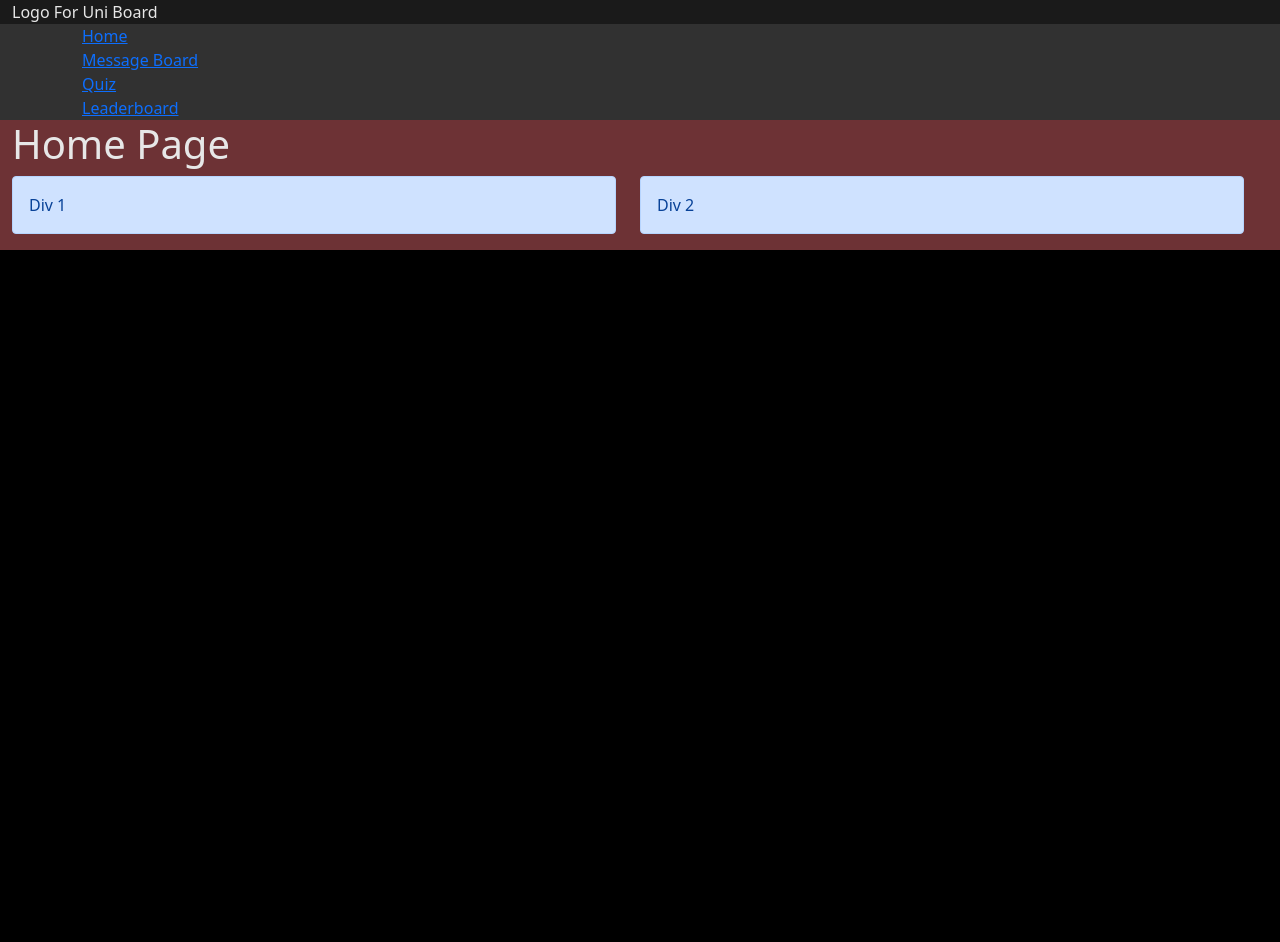
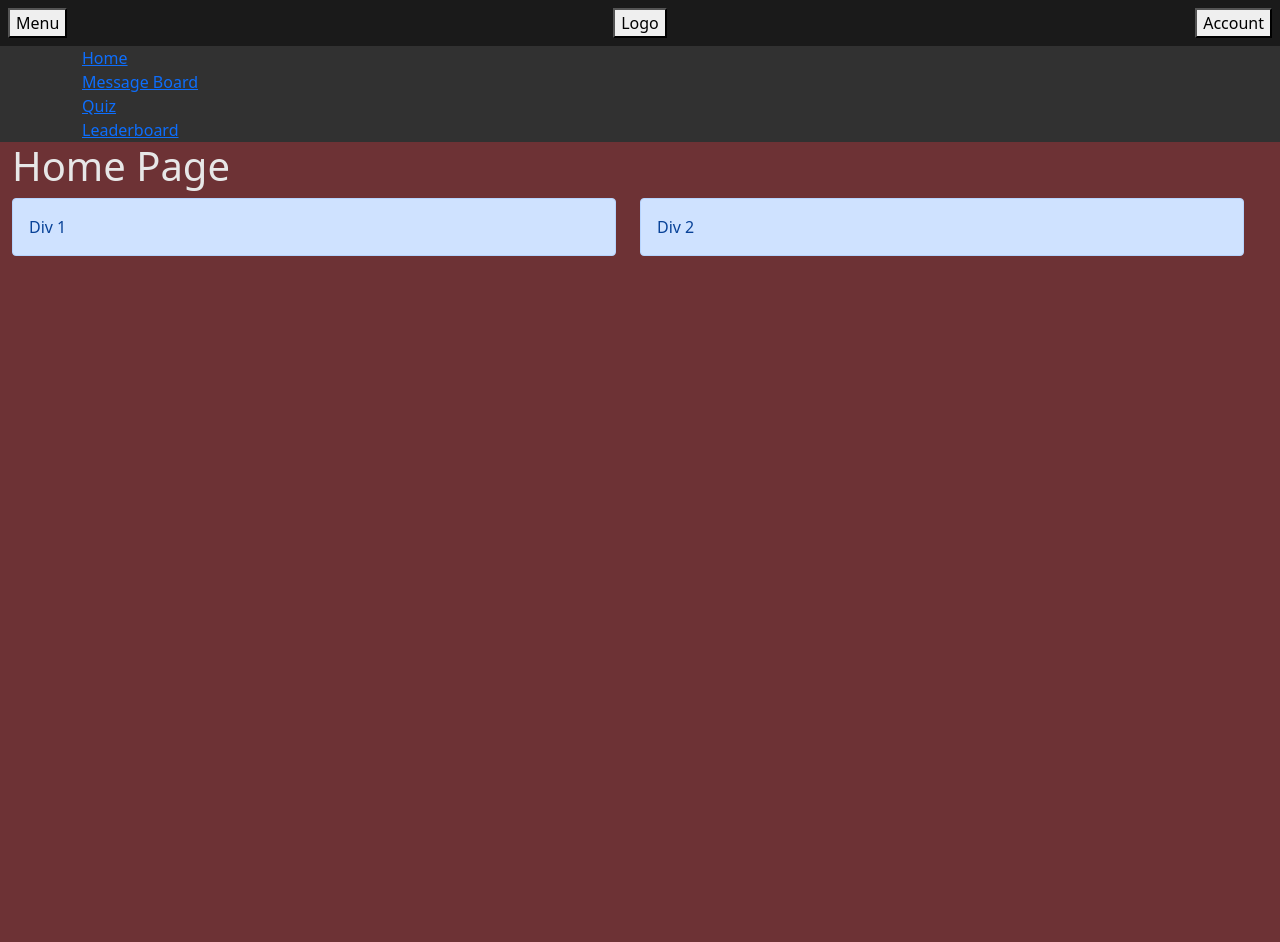
Before and after one commit to nmac-dev/uni-board, a Django app: page / in a window 1280 px wide. Before the commit the page ends 250 px from the top, so only its background shows below. Run offline with Django 3.2, Linux system fonts and the light colour scheme; some libraries are stand-ins or nearby versions.

Commit message:
Implemented: Base template layout (TODO: Nav Bar)

```diff
--- a/src/main/static/main/css/main.css
+++ b/src/main/static/main/css/main.css
@@ -1,5 +1,5 @@
 /* Body */
-.white-text {
+.text-colour-light {
   color:            #e7e7e7;
 }
 .site-colour-1 {
@@ -17,7 +17,6 @@
 .site-colour-4{
     background-color: #6d3235;
 }
-
 
 /* Site Visuals */
 /*
--- a/src/main/templates/main/base.html
+++ b/src/main/templates/main/base.html
@@ -15,24 +15,34 @@
 
 </head>
 <!--Body-->
-<body class="white-text site-colour-1">
+<body class="text-colour-light site-colour-1">
     <!--Header-->
-    <div id="base_header" class="container-fluid site-colour-2">
-        <img>Logo For Uni Board</img>
+    <div id="base_header" class="container-fluid top z-index-master site-colour-2" style="min-height: 10%; max-height: 10%;">
+        <div class="row" >
+            <div class="col p-2">
+                <button class="float-start">Menu</button>
+            </div>
+            <div class="col p-2 text-center">
+                <button>Logo</button>
+            </div>
+            <div class="col p-2">
+                <button class="float-end">Account</button>
+            </div>
+        </div>
     </div>
     <!--Nav-->
-    <div id="base_nav" class="nav nav-default site-colour-3">
+    <nav id="base_nav" class="nav nav-default z-index-n1 site-colour-3" >
         <div class="container">
             <ul class="nav navbar-nav">
-            <li><a href="/">            Home</a></li>
-            <li><a href="/messageboard">Message Board</a></li>
-            <li><a href="/quiz">        Quiz</a></li>
-            <li><a href="/leaderboard"> Leaderboard</a></li>
+                <li><a href="/">            Home</a></li>
+                <li><a href="/messageboard">Message Board</a></li>
+                <li><a href="/quiz">        Quiz</a></li>
+                <li><a href="/leaderboard"> Leaderboard</a></li>
             </ul>
-            </div>
-    </div>
+        </div>
+    </nav>
     <!--Main_Content-->
-    <div id="main_content" class="container-fluid site-colour-4" name="main_content">
+    <div id="main_content" class="container-fluid min-vh-100 z-index-0 site-colour-4" name="main_content">
         <!--MAIN_START-->
         {% block main_content %}
         {% endblock %}
--- a/src/main/templates/main/home.html
+++ b/src/main/templates/main/home.html
@@ -1,6 +1,6 @@
 {% extends "main/base.html" %}
 {% block main_content %}
-<div class="row">
+<div class="row ">
     <h1> Home Page </h1>
 <div class="row">
     <div class="col-6">
```
